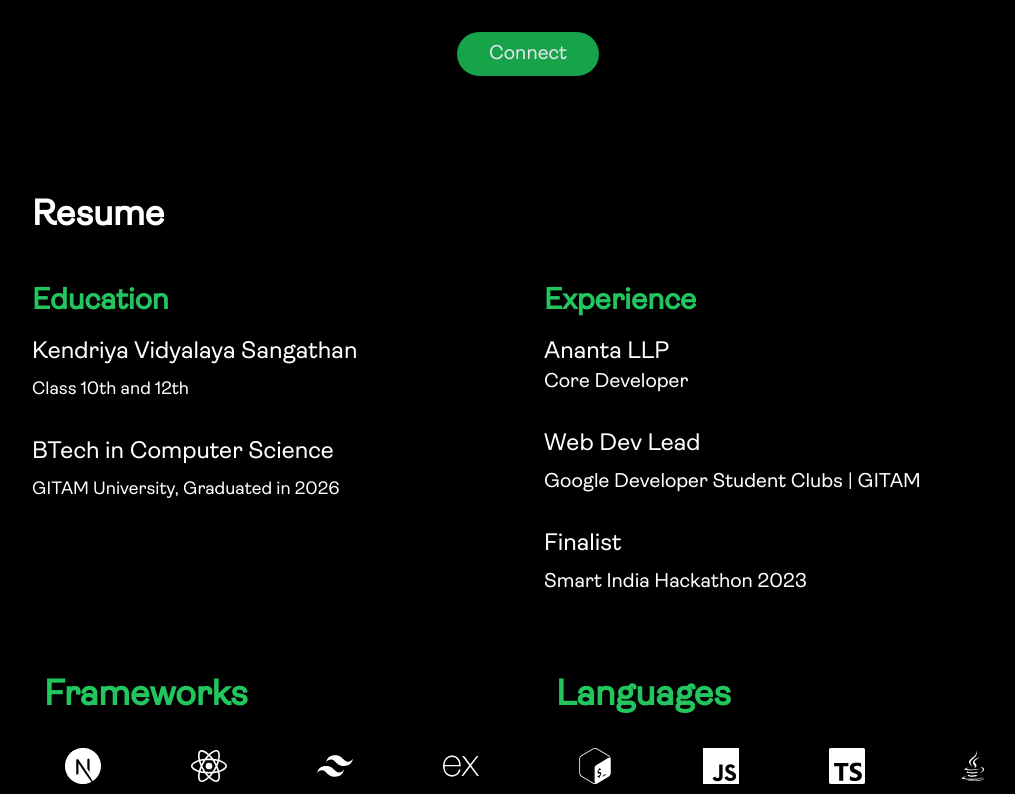
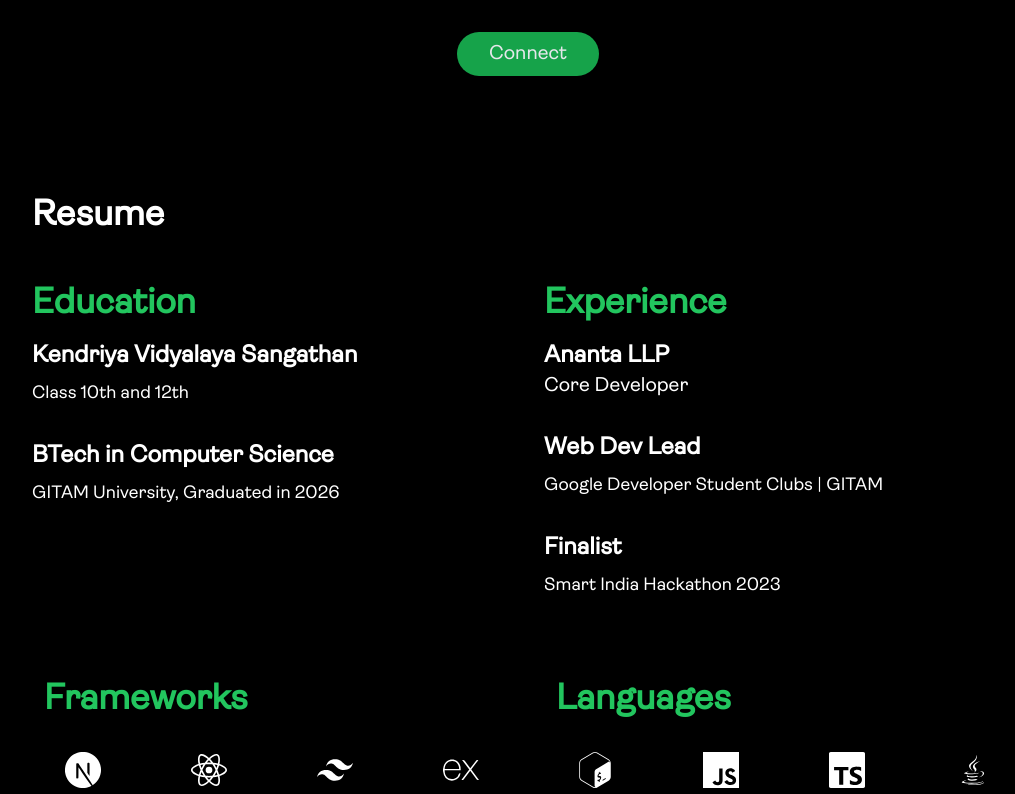
Before and after one commit to psidh/Domain, a Next.js app: page / in a window 1280 px wide. Shown: the part 606-1400 px from the top of the page, without its empty margins (112-1127 px from the left). Built offline with nearby package versions, Linux system fonts and the light colour scheme.

Commit message:
font size updated

```diff
--- a/src/components/(resume)/education.jsx
+++ b/src/components/(resume)/education.jsx
@@ -2,17 +2,17 @@
   return (
     <>
     <section>
-        <h3 className="md:text-3xl text-2xl font-semibold mb-4 text-green-500">
+        <h3 className="text-4xl font-bold mb-4 text-green-500">
           Education
         </h3>
         <div className='flex justify-between items-center'>
           <div className="text-white">
-            <a href="https://kvsangathan.nic.in/" target="_blank" className="md:text-2xl text-xl mt-8">
+            <a href="https://kvsangathan.nic.in/" target="_blank" className="text-2xl mt-8 font-semibold">
               Kendriya Vidyalaya Sangathan
             </a>
             <p className='text-lg mt-2'>Class 10th and 12th</p>
 
-            <p className="md:text-2xl text-xl mt-8">BTech in Computer Science</p>
+            <p className="text-2xl mt-8 font-semibold">BTech in Computer Science</p>
             <a href="https://www.gitam.edu" target="_blank" className="flex items-center text-lg mt-2">
               GITAM University, Graduated in 2026
             </a>
--- a/src/components/(resume)/experience.jsx
+++ b/src/components/(resume)/experience.jsx
@@ -4,21 +4,21 @@
   return (
     <div>
       <div>
-        <h3 className="md:text-3xl text-2xl font-semibold mb-4 text-green-500">
+        <h3 className="text-4xl font-bold mb-4 text-green-500">
           Experience
         </h3>
         <div className="text-white">
-          <a href="https://kvsangathan.nic.in/" target="_blank" className="md:text-2xl text-xl mt-8">
+          <a href="https://kvsangathan.nic.in/" target="_blank" className="text-2xl mt-8 font-semibold">
             Ananta LLP
           </a>
           <p className="md:text-xl text-lg">Core Developer</p>
 
-          <p className="md:text-2xl text-xl mt-8">Web Dev Lead</p>
-          <a href="https://www.gitam.edu" target="_blank" className="flex items-center text-xl mt-2">
+          <p className="text-2xl mt-8 font-semibold">Web Dev Lead</p>
+          <a href="https://www.gitam.edu" target="_blank" className="flex items-center text-lg mt-2">
             Google Developer Student Clubs | GITAM
           </a>
-          <p className="md:text-2xl text-xl mt-8">Finalist</p>
-          <a href="https://www.gitam.edu" target="_blank" className="flex items-center text-xl mt-2">
+          <p className="text-2xl mt-8 font-semibold">Finalist</p>
+          <a href="https://www.gitam.edu" target="_blank" className="flex items-center text-lg mt-2">
             Smart India Hackathon 2023
           </a>
         </div>
```
